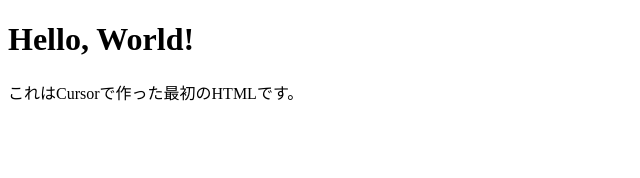
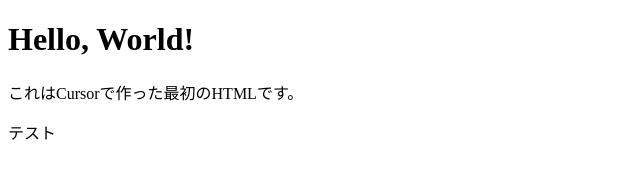
Before and after one commit to kurotan0906/helloworld, a plain HTML site: page index.html in a window 1280 px wide. Shown: the full height of the page, 0-640 px from the left. Drawn offline with Linux system fonts and the light colour scheme.

Commit message:
Cursorからコミット

```diff
--- a/index.html
+++ b/index.html
@@ -7,5 +7,6 @@
 <body>
   <h1>Hello, World!</h1>
   <p>これはCursorで作った最初のHTMLです。</p>
+  <p>テスト</p>
 </body>
 </html>
```
